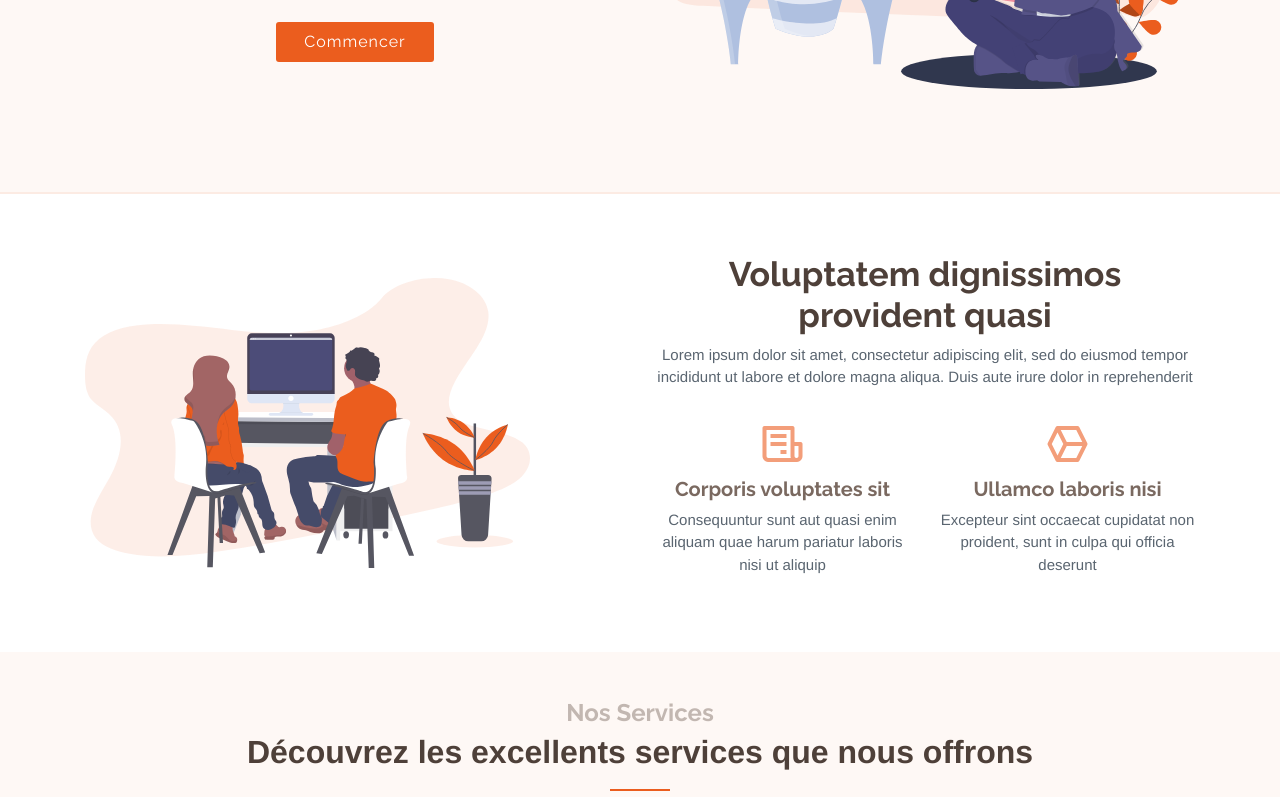
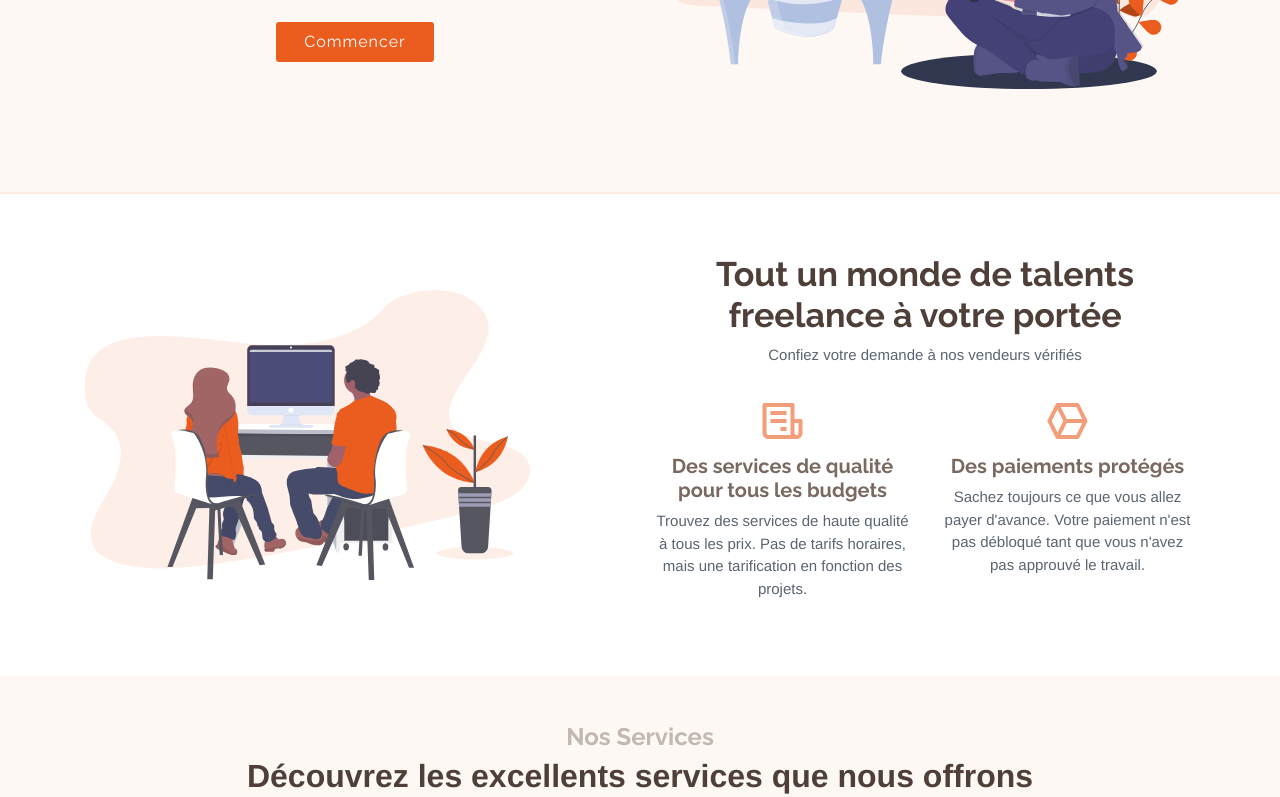
Before and after one commit to hachim-soutra/gigsy, a Vue app in the folder gigsy-f/: page / in a window 1280 px wide. Shown: the part 438-1235 px from the top of the page. Built offline with nearby package versions, Linux system fonts and the light colour scheme; what vue-toasted would draw is missing.

Commit message:
home changes done

```diff
--- a/gigsy-f/src/views/Home/Home.vue
+++ b/gigsy-f/src/views/Home/Home.vue
@@ -7,7 +7,7 @@
       <div class="row">
         <div class="col-lg-6 pt-5 pt-lg-0 order-2 order-lg-1">
           <h1>Des milliers de microservices pour tous vos besoins</h1>
-          <h2>Besoin d'un service ? <br> Vous etes au bon endroit</h2>
+          <h2>Besoin d'un service ? <br> Vous êtes au bon endroit</h2>
           <a href="#about" class="btn-get-started scrollto">Commencer</a>
         </div>
         <div class="col-lg-6 order-1 order-lg-2 hero-img">
@@ -29,20 +29,20 @@
             <img src="assets/img/about-img.svg" class="img-fluid" alt="" data-aos="zoom-in">
           </div>
           <div class="col-lg-6 pt-5 pt-lg-0">
-            <h3 data-aos="fade-up">Voluptatem dignissimos provident quasi</h3>
+            <h3 data-aos="fade-up">Tout un monde de talents freelance à votre portée</h3>
             <p data-aos="fade-up" data-aos-delay="100">
-              Lorem ipsum dolor sit amet, consectetur adipiscing elit, sed do eiusmod tempor incididunt ut labore et dolore magna aliqua. Duis aute irure dolor in reprehenderit
+              Confiez votre demande à nos vendeurs vérifiés
             </p>
             <div class="row">
               <div class="col-md-6" data-aos="fade-up" data-aos-delay="100">
                 <i class="bx bx-receipt"></i>
-                <h4>Corporis voluptates sit</h4>
-                <p>Consequuntur sunt aut quasi enim aliquam quae harum pariatur laboris nisi ut aliquip</p>
+                <h4>Des services de qualité pour tous les budgets</h4>
+                <p>Trouvez des services de haute qualité à tous les prix. Pas de tarifs horaires, mais une tarification en fonction des projets.</p>
               </div>
               <div class="col-md-6" data-aos="fade-up" data-aos-delay="200">
                 <i class="bx bx-cube-alt"></i>
-                <h4>Ullamco laboris nisi</h4>
-                <p>Excepteur sint occaecat cupidatat non proident, sunt in culpa qui officia deserunt</p>
+                <h4>Des paiements protégés</h4>
+                <p>Sachez toujours ce que vous allez payer d'avance. Votre paiement n'est pas débloqué tant que vous n'avez pas approuvé le travail.</p>
               </div>
             </div>
           </div>
```
